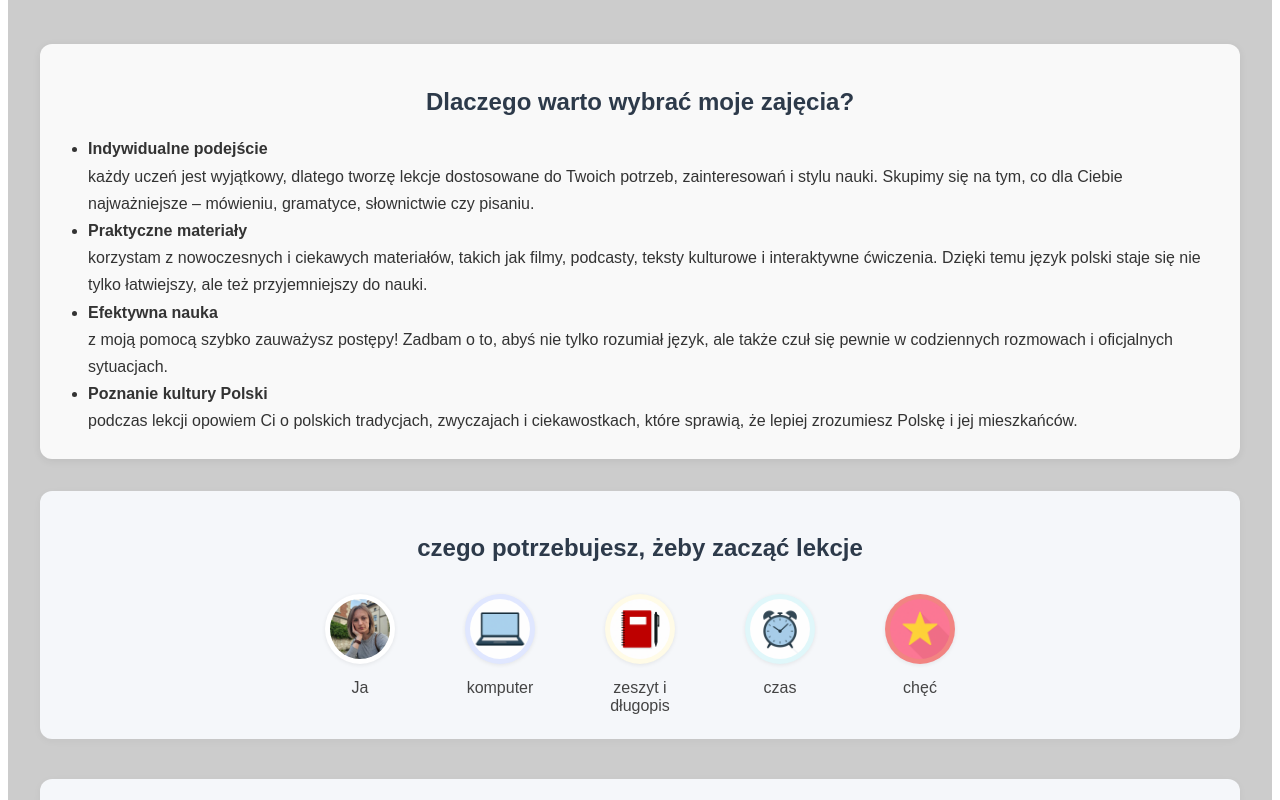
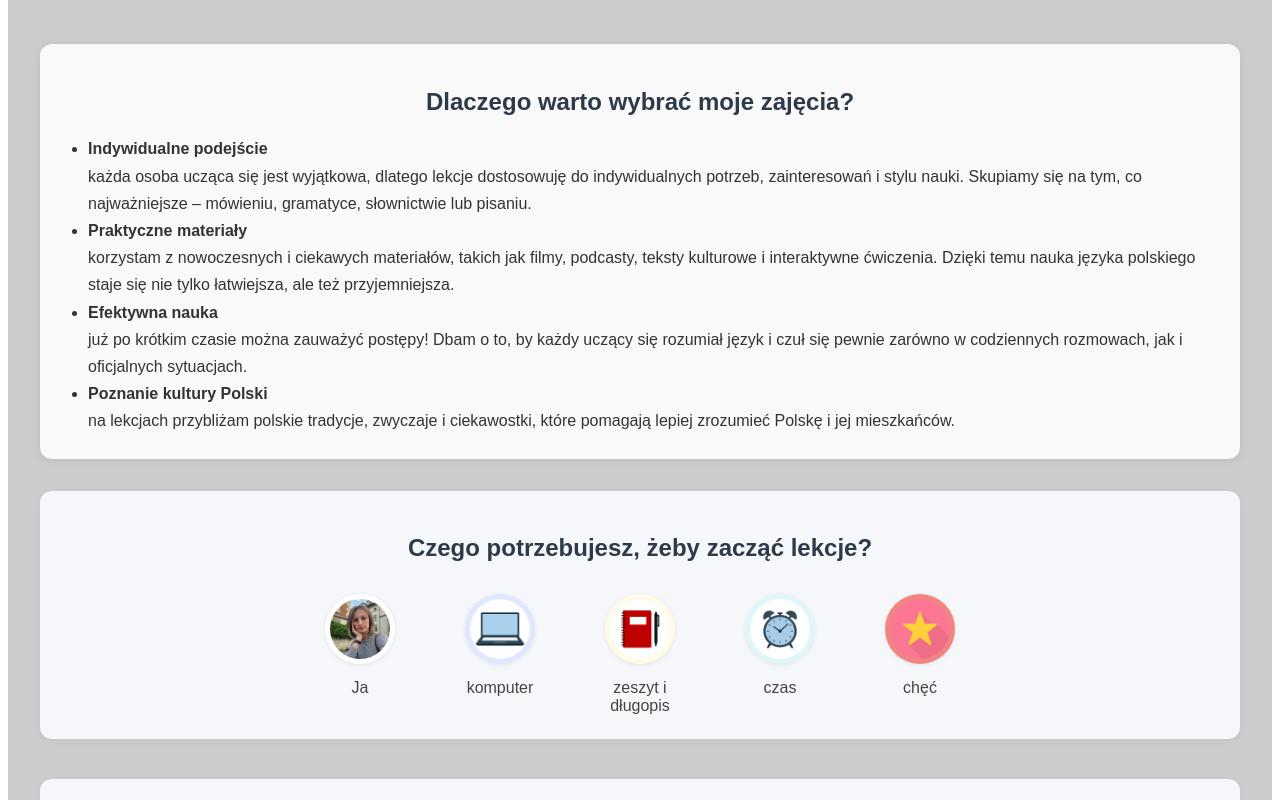
Before and after one commit to Natalia-Plahetka/Natalia-Plahetka.github.io, a React (Vite) app: page / in a window 1280 px wide. Shown: the part 760-1560 px from the top of the page. Built offline with nearby package versions, Linux system fonts and the light colour scheme.

Commit message:
some minor fixes

```diff
--- a/src/components/RequirementsSection/RequirementsSection.jsx
+++ b/src/components/RequirementsSection/RequirementsSection.jsx
@@ -8,7 +8,7 @@ import starImg from '../../assets/star.png';
 export default function RequirementsSection() {
   return (
     <section className={styles.section}>
-      <h2 className={styles.heading}>czego potrzebujesz, żeby zacząć lekcje</h2>
+      <h2 className={styles.heading}>Czego potrzebujesz, żeby zacząć lekcje?</h2>
       <div className={styles.iconsRow}>
         <div className={styles.iconItem}>
           <div className={styles.iconCircle}>
--- a/src/components/ReservationSection/ReservationSection.jsx
+++ b/src/components/ReservationSection/ReservationSection.jsx
@@ -11,14 +11,24 @@ export default function ReservationSection() {
         </span>
       </h2>
       <div className={styles.buttonsRow}>
-        <button className={styles.button + ' ' + styles.left}>Lekcja dla 2 osób<br /><span className={styles.price}>110 zł</span></button>
-        <button className={styles.button + ' ' + styles.right}>Lekcja indywidualna<br /><span className={styles.price}>85 zł</span></button>
+        <a href="https://t.me/natalia_plahetka" target="_blank" rel="noopener noreferrer">
+          <button className={styles.button + ' ' + styles.left}>
+            Lekcja dla 2 osób<br /><span className={styles.price}>110 zł</span>
+          </button>
+        </a>
+        <a href="https://t.me/natalia_plahetka" target="_blank" rel="noopener noreferrer">
+          <button className={styles.button + ' ' + styles.right}>
+            Lekcja indywidualna<br /><span className={styles.price}>85 zł</span>
+          </button>
+        </a>
       </div>
       <div className={styles.centerButtonWrapper}>
-        <button className={styles.centerButton}>
+        <a href="https://t.me/natalia_plahetka" target="_blank" rel="noopener noreferrer">
+          <button className={styles.centerButton}>
           Pierwsza lekcja za darmo!<br />
           <span className={styles.centerButtonSub}>30 minut</span>
         </button>
+        </a>
       </div>
     </section>
   );
--- a/src/components/WhyMeSection/WhyMeSection.jsx
+++ b/src/components/WhyMeSection/WhyMeSection.jsx
@@ -7,19 +7,25 @@ export default function WhyMeSection() {
       <ul className={styles.list}>
         <li>
           <strong>Indywidualne podejście</strong><br />
-          każdy uczeń jest wyjątkowy, dlatego tworzę lekcje dostosowane do Twoich potrzeb, zainteresowań i stylu nauki. Skupimy się na tym, co dla Ciebie najważniejsze – mówieniu, gramatyce, słownictwie czy pisaniu.
+          każda osoba ucząca się jest wyjątkowa, dlatego lekcje dostosowuję do indywidualnych potrzeb,
+          zainteresowań i stylu nauki. Skupiamy się na tym, co najważniejsze – mówieniu, gramatyce,
+          słownictwie lub pisaniu.
         </li>
         <li>
           <strong>Praktyczne materiały</strong><br />
-          korzystam z nowoczesnych i ciekawych materiałów, takich jak filmy, podcasty, teksty kulturowe i interaktywne ćwiczenia. Dzięki temu język polski staje się nie tylko łatwiejszy, ale też przyjemniejszy do nauki.
+          korzystam z nowoczesnych i ciekawych materiałów, takich jak filmy, podcasty, teksty kulturowe i
+          interaktywne ćwiczenia. Dzięki temu nauka języka polskiego staje się nie tylko łatwiejsza, ale
+          też przyjemniejsza.
         </li>
         <li>
           <strong>Efektywna nauka</strong><br />
-          z moją pomocą szybko zauważysz postępy! Zadbam o to, abyś nie tylko rozumiał język, ale także czuł się pewnie w codziennych rozmowach i oficjalnych sytuacjach.
+          już po krótkim czasie można zauważyć postępy! Dbam o to, by każdy uczący się rozumiał język i czuł
+          się pewnie zarówno w codziennych rozmowach, jak i oficjalnych sytuacjach.
         </li>
         <li>
           <strong>Poznanie kultury Polski</strong><br />
-          podczas lekcji opowiem Ci o polskich tradycjach, zwyczajach i ciekawostkach, które sprawią, że lepiej zrozumiesz Polskę i jej mieszkańców.
+          na lekcjach przybliżam polskie tradycje, zwyczaje i ciekawostki, które pomagają lepiej zrozumieć Polskę
+          i jej mieszkańców.
         </li>
       </ul>
     </section>
```
